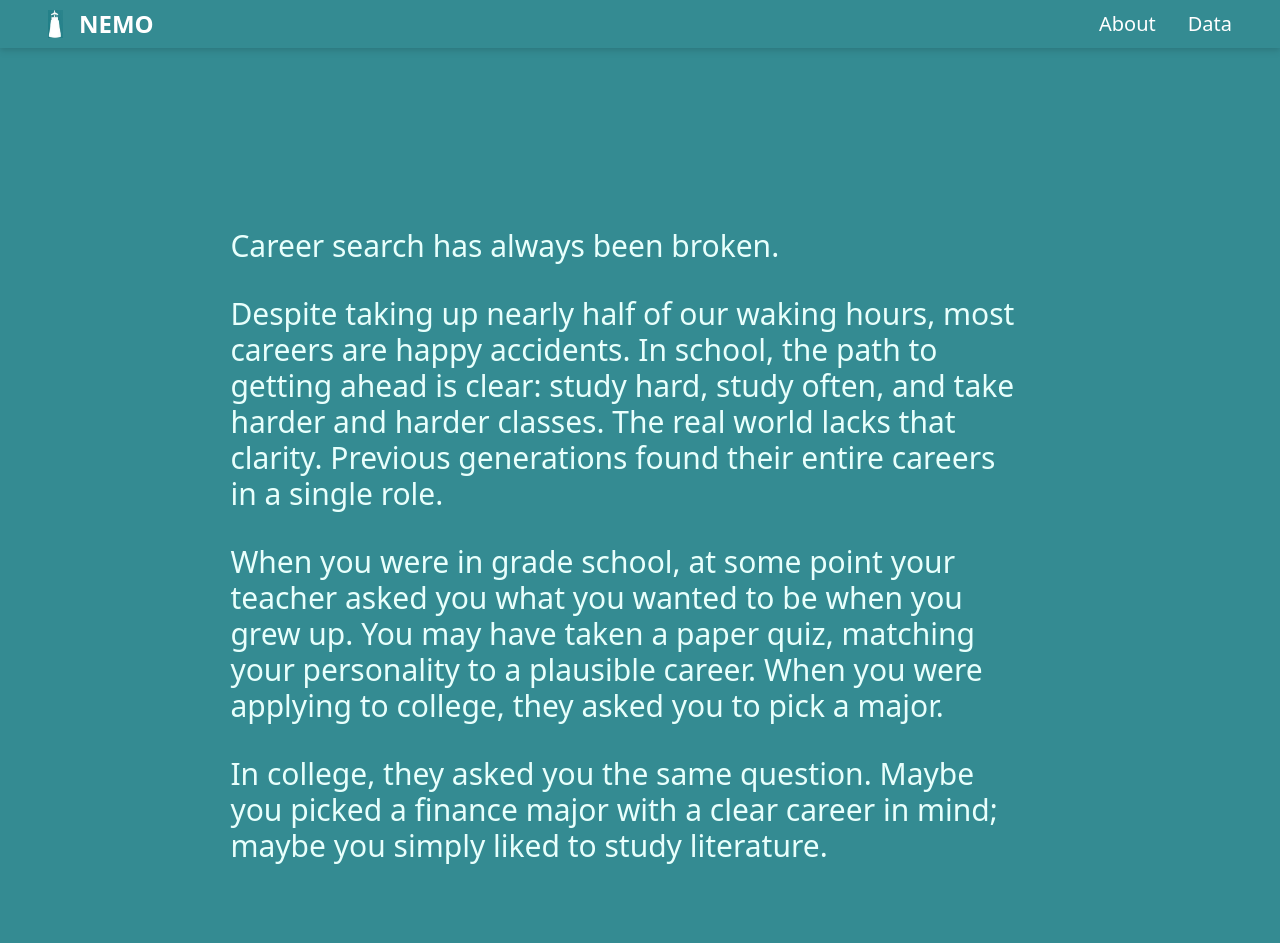
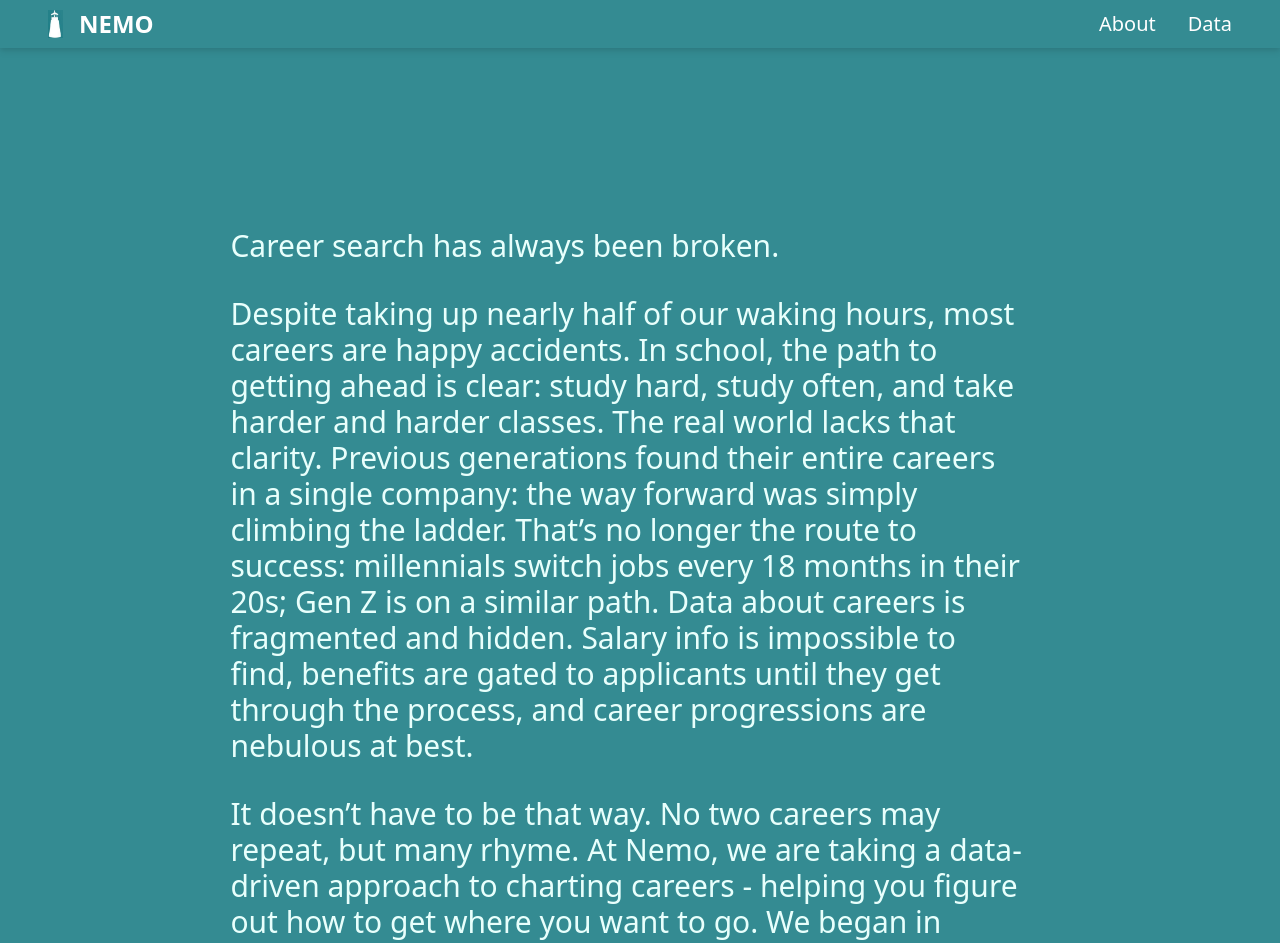
Before and after one commit to BlueMath-Warriors/nemo-app, a Next.js app: page /about in a window 1280 px wide. Shown: the top 943 px of the page. Built offline with nearby package versions, Linux system fonts and the light colour scheme.

Commit message:
About Page Text Changed

```diff
--- a/pages/about/index.js
+++ b/pages/about/index.js
@@ -14,19 +14,25 @@ const About = () => {
           happy accidents. In school, the path to getting ahead is clear: study
           hard, study often, and take harder and harder classes. The real world
           lacks that clarity. Previous generations found their entire careers in
-          a single role.
+          a single company: the way forward was simply climbing the ladder.
+          That’s no longer the route to success: millennials switch jobs every
+          18 months in their 20s; Gen Z is on a similar path. Data about careers
+          is fragmented and hidden. Salary info is impossible to find, benefits
+          are gated to applicants until they get through the process, and career
+          progressions are nebulous at best.
         </p>
         <p>
-          When you were in grade school, at some point your teacher asked you
-          what you wanted to be when you grew up. You may have taken a paper
-          quiz, matching your personality to a plausible career. When you were
-          applying to college, they asked you to pick a major.
+          It doesn’t have to be that way. No two careers may repeat, but many
+          rhyme. At Nemo, we are taking a data-driven approach to charting
+          careers - helping you figure out how to get where you want to go. We
+          began in Silicon Valley, charting the careers of hundreds of top
+          professionals to demystify what it takes to get to the top. We’ve
+          created a dynamic job board that shows roles suited to your tastes; an
+          AI career coach to help you navigate the steps between you and that
+          next opportunity; and a robust set of guides for every profession you
+          can think of.
         </p>
-        <p>
-          In college, they asked you the same question. Maybe you picked a
-          finance major with a clear career in mind; maybe you simply liked to
-          study literature.
-        </p>
+        <p>Knowledge is power. Take back yours.</p>
       </section>
     </Layout>
   );
```
